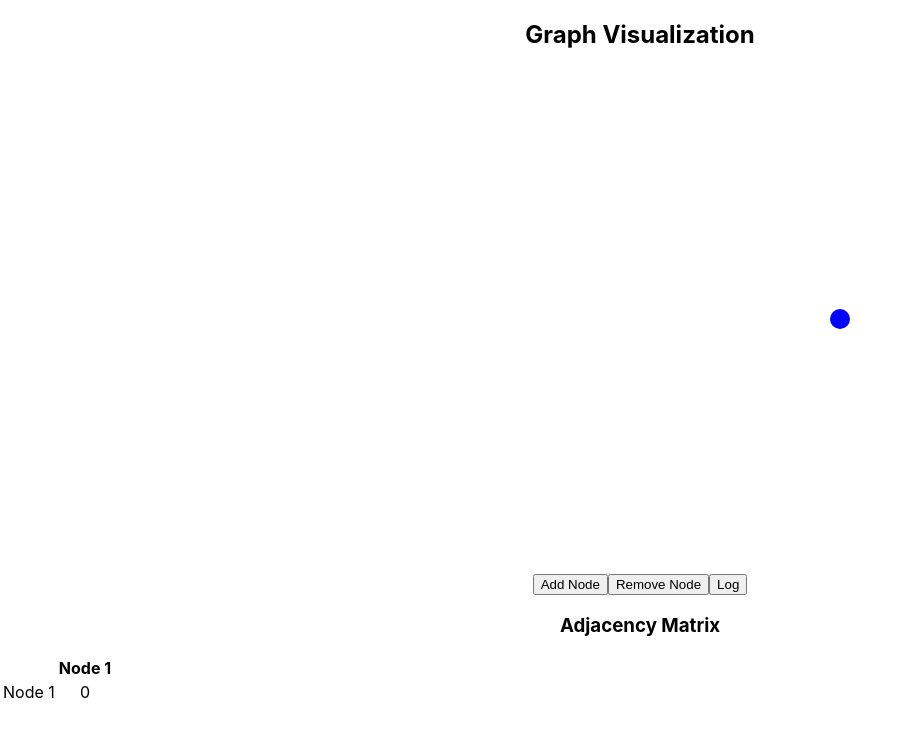
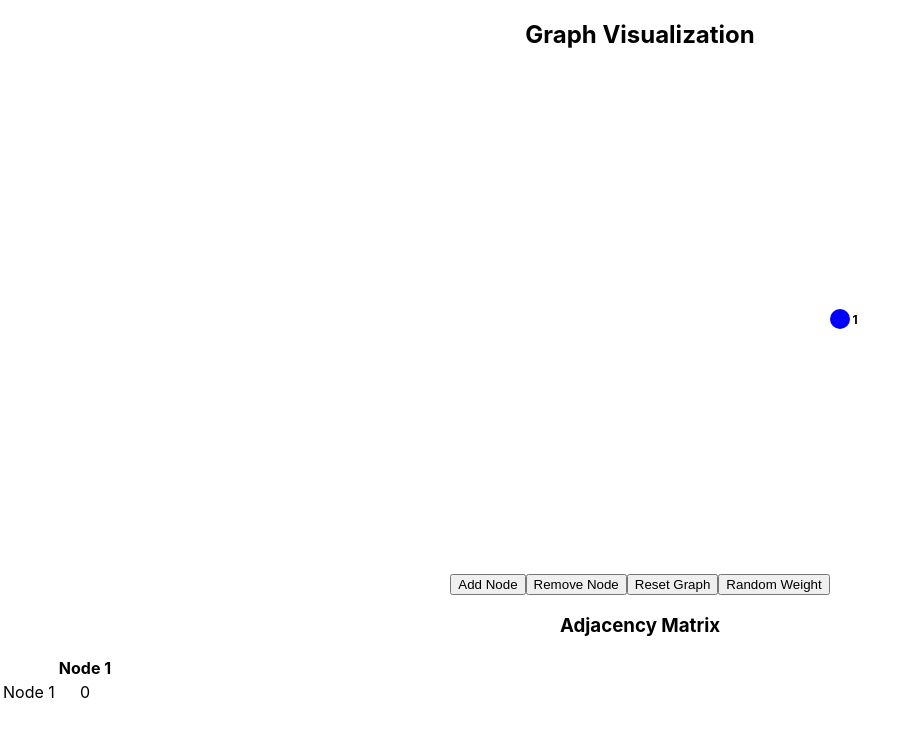
Before and after one commit to kmousaa/TSP-visualiser, a React (Create React App) app in the folder my-app/: page / in a window 1280 px wide. Both pictures are taken after a click on the button "Add Node". Shown: the top 736 px of the page, without its empty margins (0-916 px from the left). Built offline with nearby package versions, Linux system fonts and the light colour scheme.

Commit message:
Create adjancy matrix

```diff
--- a/my-app/src/App.js
+++ b/my-app/src/App.js
@@ -51,28 +51,69 @@ function Graph() {
     }
   };
 
+  // Function to reset the graph
+  const resetGraph = () => {
+    setNumNodes(0);
+    setAdjMatrix([]);
+    setEdgeWeights({});
+  };
+
   // Function to update edge weight
   const updateEdgeWeight = (node1, node2, weight) => {
     const newWeights = { ...edgeWeights };
     newWeights[`${node1}-${node2}`] = weight;
-
-    // Assuming symmetry for the adjacency matrix
-    newWeights[`${node2}-${node1}`] = weight;
-
-    // Assume weight 0 for the node to itself
-    newWeights[`${node1}-${node1}`] = 0;
-    newWeights[`${node2}-${node2}`] = 0;
-
+    newWeights[`${node2}-${node1}`] = weight; // Symmetrically assign weight
     setEdgeWeights(newWeights);
   };
 
-  // Function to print adjacency matrix and edge weights to console
-  const logData = () => {
-    console.log("Adjacency Matrix:");
-    console.table(adjMatrix);
-    console.log("Edge Weights:");
-    console.table(edgeWeights);
+  // Function to render node numbers next to each node
+  // Function to render node numbers around the circle
+  const renderNodeNumbers = () => {
+    const nodeCoordinates = generateNodeCoordinates(numNodes);
+    const radius = 15; // Radius for positioning node numbers
+
+    return (
+      <svg>
+        {nodeCoordinates.map((node, index) => {
+          const angle = (2 * Math.PI * index) / numNodes;
+          const x = node.x + radius * Math.cos(angle);
+          const y = node.y + radius * Math.sin(angle);
+
+          return (
+            <text
+              key={index}
+              x={x}
+              y={y}
+              fill="black"
+              fontSize="12"
+              fontWeight="bold"
+              textAnchor="middle" // Center align the text
+              alignmentBaseline="central" // Vertically align the text
+              // aadd padding to make numbers far from node
+
+            >
+              {index + 1}
+            </text>
+          );
+        })}
+      </svg>
+    );
   };
+
+  // Function to generate random weights for the adjacency matrix
+  const generateRandomWeights = () => {
+    const newWeights = {};
+    for (let i = 0; i < numNodes; i++) {
+      for (let j = i + 1; j < numNodes; j++) {
+        const weight = Math.floor(Math.random() * 10) + 1; // Generate a random weight between 1 and 10
+        newWeights[`${i}-${j}`] = weight;
+        newWeights[`${j}-${i}`] = weight; // Symmetrically assign weight
+      }
+    }
+    setEdgeWeights(newWeights);
+  };
+
+
 
   // Function to render the adjacency matrix
   const renderAdjacencyMatrix = () => {
@@ -112,8 +153,6 @@ const renderAdjacencyMatrix = () => {
     );
   };
 
-
-
   // Generate coordinates for nodes
   const nodeCoordinates = generateNodeCoordinates(numNodes);
 
@@ -144,13 +183,17 @@ const renderAdjacencyMatrix = () => {
         {nodeCoordinates.map((node, index) => (
           <circle key={index} cx={node.x} cy={node.y} r="10" fill="blue" />
         ))}
+        {/* Render node numbers */}
+        {renderNodeNumbers()}
+
       </svg>
       <div className="buttons">
         <button onClick={addNode}>Add Node</button>
         <button onClick={removeNode} disabled={numNodes === 0}>
           Remove Node
         </button>
-        <button onClick={logData}>Log</button>
+        <button onClick={resetGraph}>Reset Graph</button>
+        <button onClick={generateRandomWeights}>Random Weight</button>
       </div>
       <div className="adjacency-matrix-container">
         <h3>Adjacency Matrix</h3>
```
Lines whose indentation alone changed are shown as unchanged.
